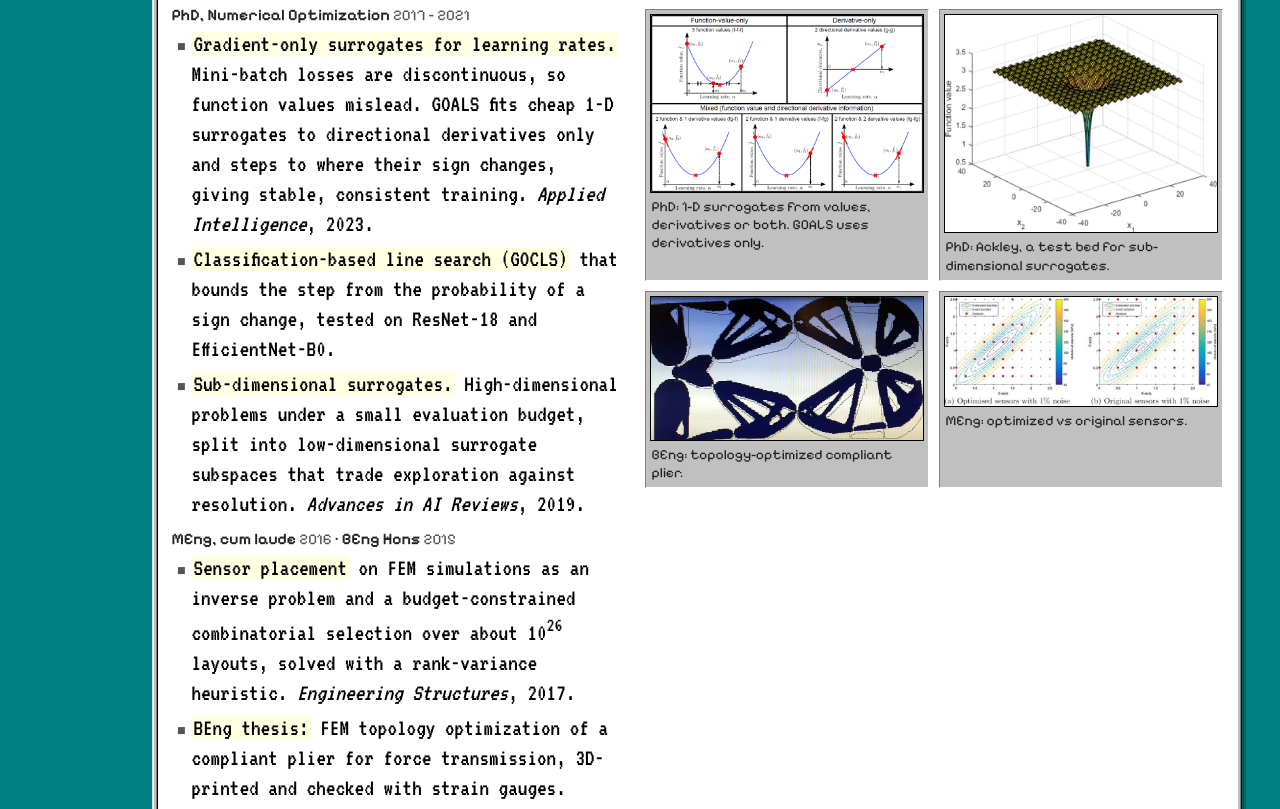
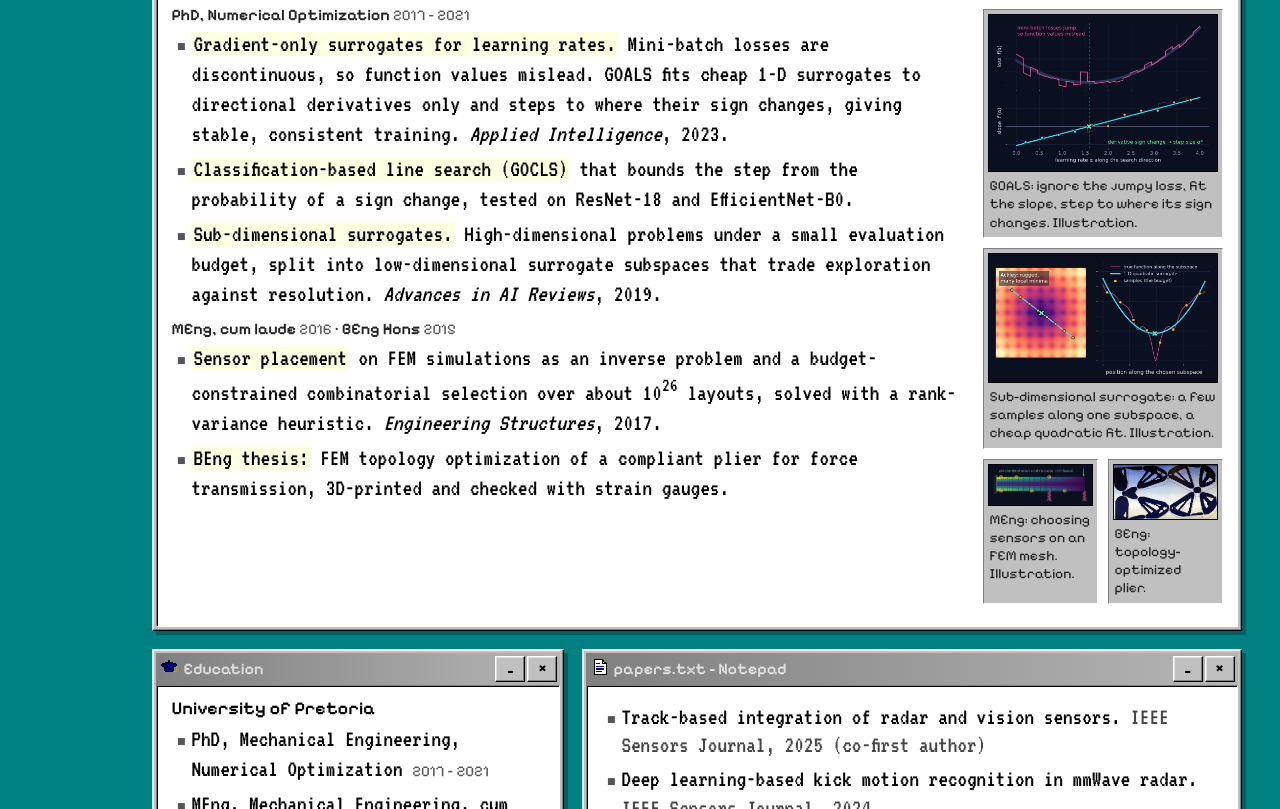
Before and after one commit to younghwan91/younghwan91.github.io, a plain HTML site: page index.html in a window 1280 px wide. Shown: the part 3806-4615 px from the top of the page. Drawn offline with Linux system fonts and the light colour scheme; a web font is replaced by a local one.

Commit message:
feat: redraw PhD and MEng figures as illustrations (#3)
Co-authored-by: Claude Opus 5.5 <noreply@anthropic.com>

```diff
--- a/index.html
+++ b/index.html
@@ -251,7 +251,7 @@ body{font-size:22px}
         <li><b>Sensor placement</b> on FEM simulations as an inverse problem and a budget-constrained combinatorial selection over about 10<sup>26</sup> layouts, solved with a rank-variance heuristic. <i>Engineering Structures</i>, 2017.</li>
         <li><b>BEng thesis:</b> FEM topology optimization of a compliant plier for force transmission, 3D-printed and checked with strain gauges.</li>
       </ul>
-      </div><div class="shots"><div class="two"><figure><img src="w_quad.png" width="800" height="521" alt="Five 1-D quadratic surrogates of a learning-rate line search built from function values, directional derivatives or both" loading="lazy"><figcaption>PhD: 1-D surrogates from values, derivatives or both. GOALS uses derivatives only.</figcaption></figure><figure><img src="w_ackley.jpg" width="692" height="554" alt="3D surface of the 2-D Ackley function: a flat rippled plateau with one deep narrow well" loading="lazy"><figcaption>PhD: Ackley, a test bed for sub-dimensional surrogates.</figcaption></figure><figure><img src="w_plier.jpg" width="800" height="421" alt="Topology-optimized compliant plier: dark blue material layout with thin flexure hinges" loading="lazy"><figcaption>BEng: topology-optimized compliant plier.</figcaption></figure><figure><img src="w_sensors.jpg" width="800" height="322" alt="Two contour plots of a recovered stiffness field with optimized and original sensor positions marked in red" loading="lazy"><figcaption>MEng: optimized vs original sensors.</figcaption></figure></div></div></div>
+      </div><div class="shots"><figure><img src="r_goals.png" width="900" height="618" alt="Top: a jumpy mini-batch loss along a search direction. Bottom: noisy directional derivatives with a fitted line crossing zero at the chosen step size" loading="lazy"><figcaption>GOALS: ignore the jumpy loss, fit the slope, step to where its sign changes. Illustration.</figcaption></figure><figure><img src="r_subdim.png" width="900" height="506" alt="Left: Ackley function heat map with samples along one line. Right: the function along that line with a quadratic surrogate fitted to the samples" loading="lazy"><figcaption>Sub-dimensional surrogate: a few samples along one subspace, a cheap quadratic fit. Illustration.</figcaption></figure><div class="two"><figure><img src="r_sensors.png" width="900" height="352" alt="Cantilever beam FEM mesh coloured by stress, with springs and a handful of circled sensor nodes" loading="lazy"><figcaption>MEng: choosing sensors on an FEM mesh. Illustration.</figcaption></figure><figure><img src="w_plier.jpg" width="800" height="421" alt="Topology-optimized compliant plier: dark blue material layout with thin flexure hinges" loading="lazy"><figcaption>BEng: topology-optimized plier.</figcaption></figure></div></div></div>
     </div>
   </section>
 
```
Also changed, not shown: r_goals.png (added), r_sensors.png (added), r_subdim.png (added), w_ackley.jpg (deleted), w_quad.png (deleted), w_sensors.jpg (deleted).
